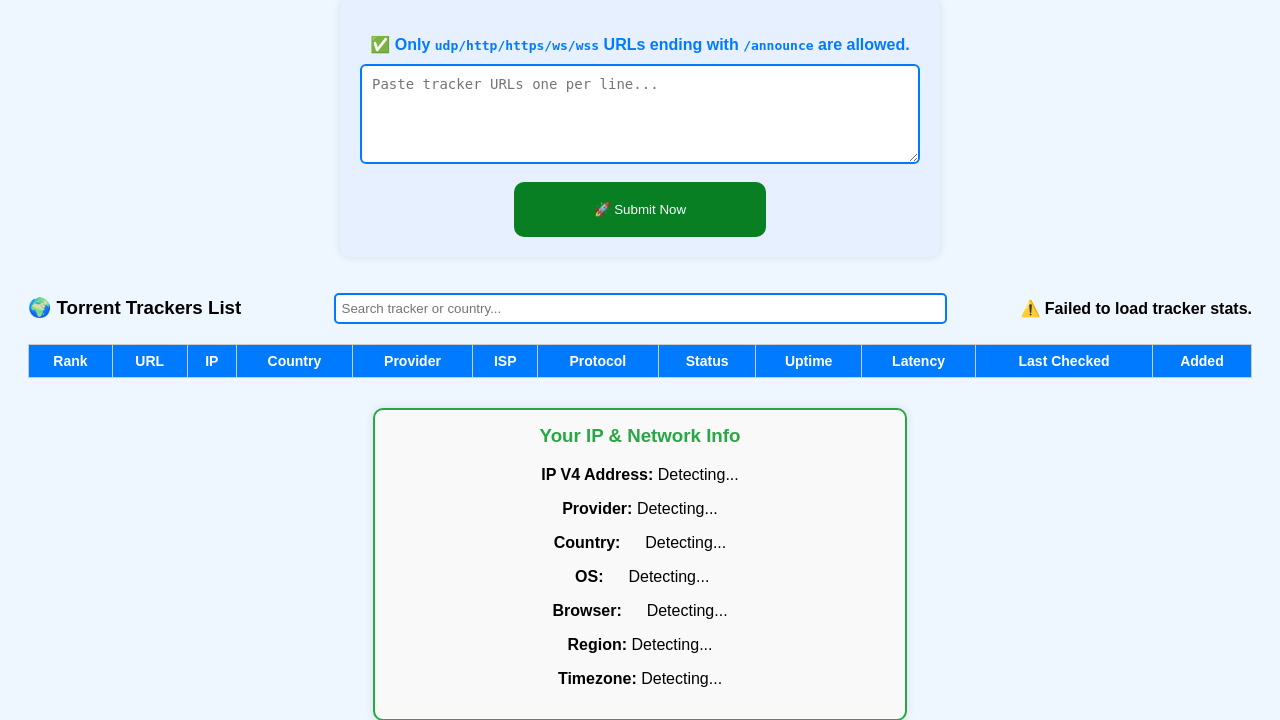
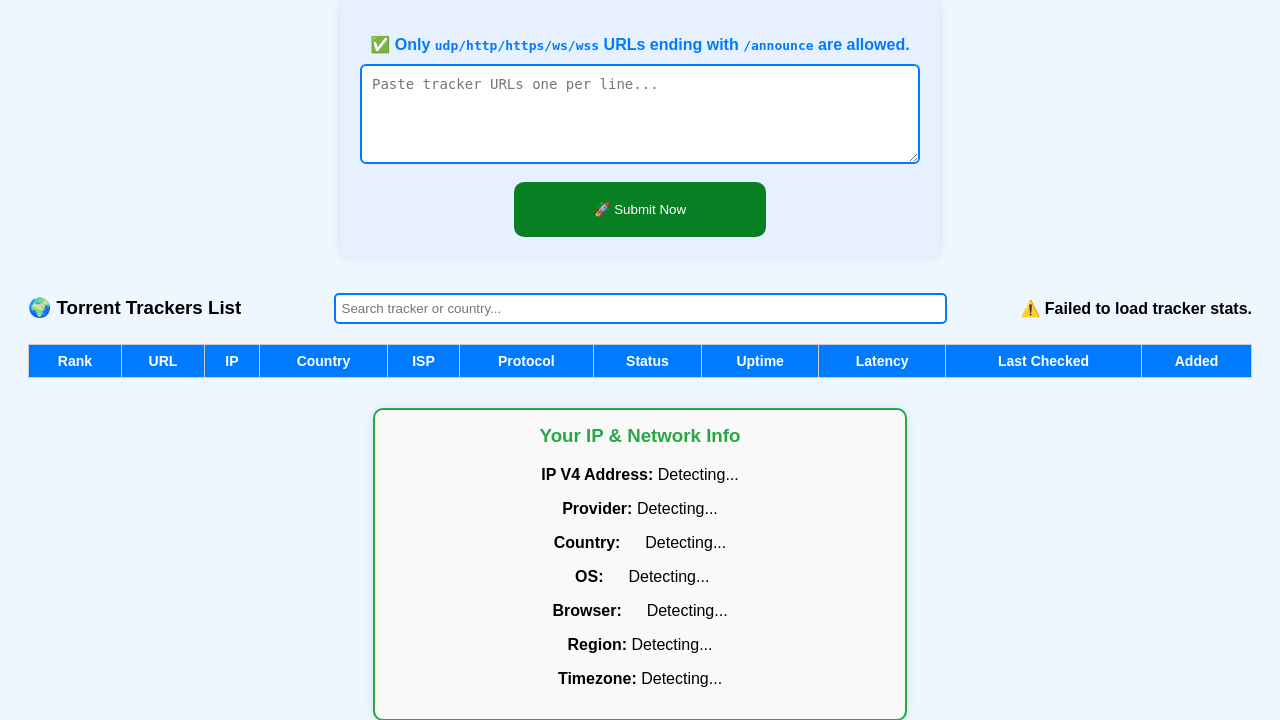
Before and after one commit to Mani5GRockers/tracker-monitor, a PHP site: page /indexv3.php in a window 1280 px wide. Shown: the part 136-856 px from the top of the page. Run offline with PHP 8.4, Linux system fonts and the light colour scheme; lists and menus that the app fills with data are empty.

Commit message:
Update indexv3.php

```diff
--- a/indexv3.php
+++ b/indexv3.php
@@ -344,7 +344,6 @@ function getUptime($s, $f) {
         <th>URL</th>
         <th>IP</th>
         <th>Country</th>
-        <th>Provider</th>
         <th>ISP</th>
         <th>Protocol</th> <!-- New column -->
         <th>Status</th>
```
